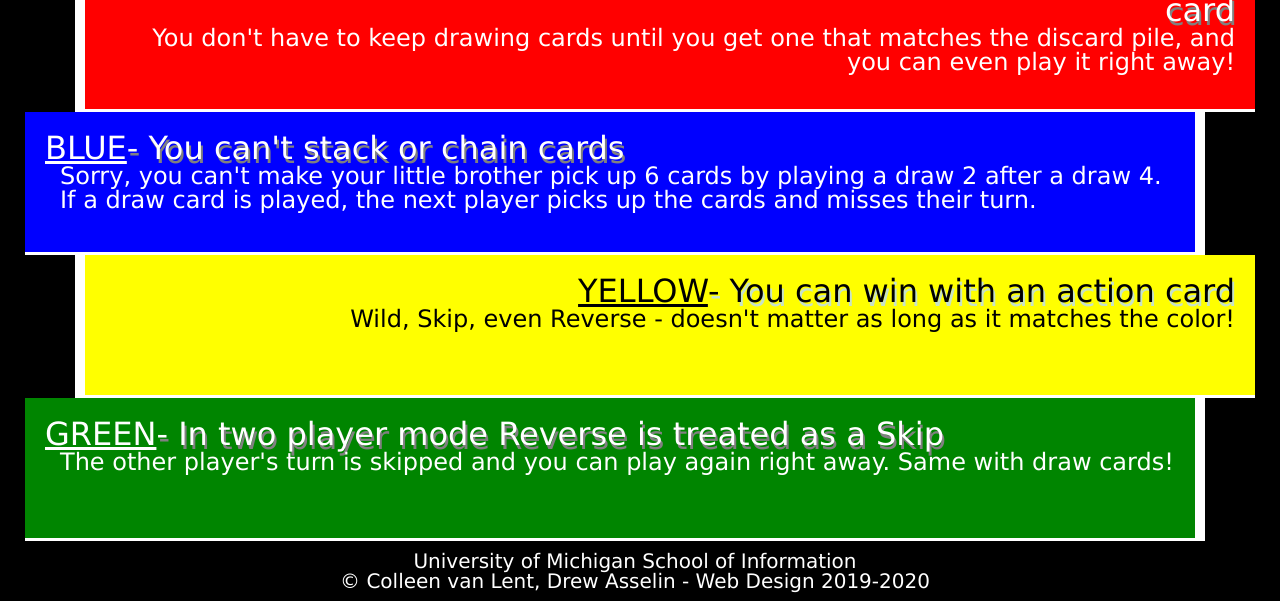
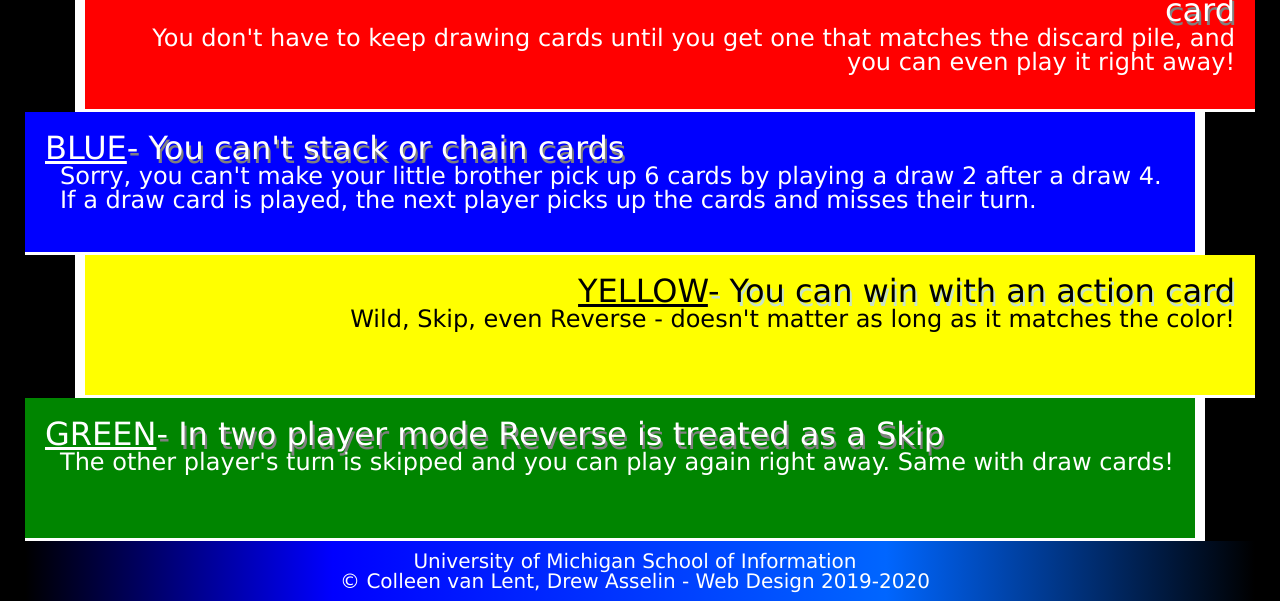
Before and after one commit to ytyi/homework2-2022, a plain HTML site: page index.html in a window 1280 px wide. Shown: the part 624-1225 px from the top of the page. Drawn offline with Linux system fonts and the light colour scheme.

Commit message:
Add files via upload

```diff
--- a/css/style.css
+++ b/css/style.css
@@ -105,7 +105,7 @@ span{
 }
 
 footer{
-    background-color: linear-gradient(to right,  #000000, #0000ff 25%, #0066ff 70%,  #000000);
+    background-image: linear-gradient(to right,  #000000, #0000ff 25%, #0066ff 70%,  #000000);
 }
 
 footer p{
```
